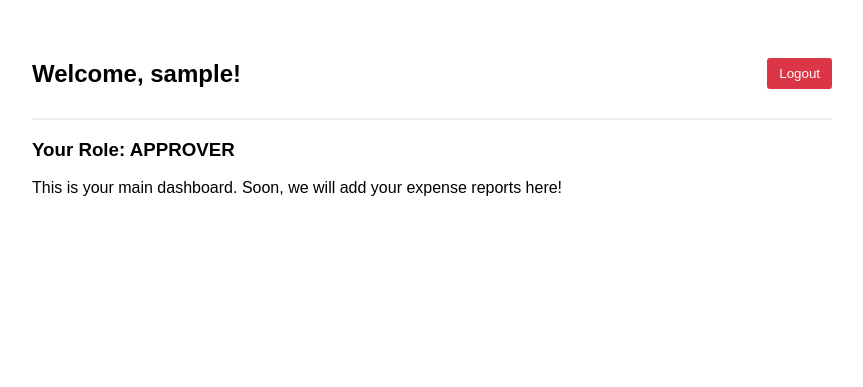
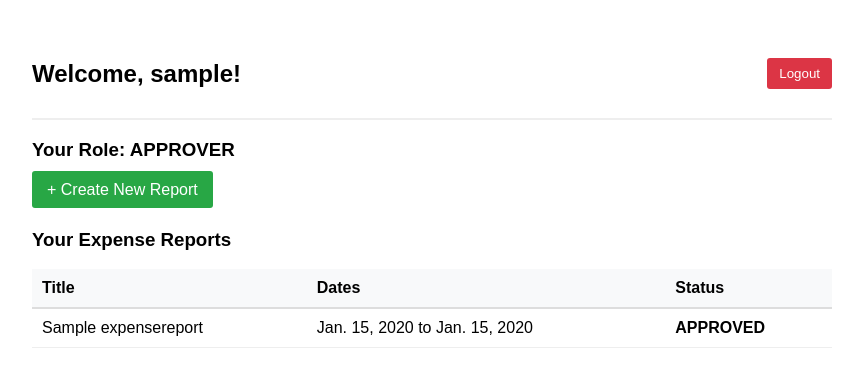
Before and after one commit to Akritiverma12/Take-Home-Project-Assignment, a Django app: page / in a window 1280 px wide. Shown: the top 387 px of the page, without its empty margins (208-1071 px from the left). Run offline with Django 5.2, Linux system fonts and the light colour scheme; a user stored in the database is signed in; tables that the repository leaves empty hold one stand-in row (values such as "Sample post").

Commit message:
feat: create ExpenseReport form and handle submission

```diff
--- a/config/urls.py
+++ b/config/urls.py
@@ -24,4 +24,5 @@ urlpatterns = [
     path('', include('django.contrib.auth.urls')),
 
     path('', views.dashboard, name='dashboard'),
+    path('report/new/', views.create_report, name='create_report'),
 ]
--- a/expenses/views.py
+++ b/expenses/views.py
@@ -1,7 +1,24 @@
-from django.shortcuts import render
+from django.shortcuts import render, redirect
 from django.contrib.auth.decorators import login_required
+from .models import ExpenseReport
+from .forms import ExpenseReportForm
 
 @login_required
 def dashboard(request):
-    # This view requires the user to be logged in
-    return render(request, 'expenses/dashboard.html')
+    # Fetch reports owned by the logged-in user
+    reports = ExpenseReport.objects.filter(owner=request.user).order_by('-created_at')
+    return render(request, 'expenses/dashboard.html', {'reports': reports})
+
+@login_required
+def create_report(request):
+    if request.method == 'POST':
+        form = ExpenseReportForm(request.POST)
+        if form.is_valid():
+            report = form.save(commit=False)
+            report.owner = request.user  # Assign the logged-in user as the owner
+            report.save()
+            return redirect('dashboard')
+    else:
+        form = ExpenseReportForm()
+
+    return render(request, 'expenses/create_report.html', {'form': form})
--- a/templates/expenses/dashboard.html
+++ b/templates/expenses/dashboard.html
@@ -15,7 +15,29 @@
 
     <h3>Your Role: <strong>{{ user.role }}</strong></h3>
 
-    <p>This is your main dashboard. Soon, we will add your expense reports here!</p>
+    <div style="margin-top: 20px;">
+        <a href="{% url 'create_report' %}" style="padding: 10px 15px; background: #28a745; color: white; text-decoration: none; border-radius: 3px;">+ Create New Report</a>
+    </div>
+
+    <h3 style="margin-top: 30px;">Your Expense Reports</h3>
+    <table style="width: 100%; border-collapse: collapse; margin-top: 10px;">
+        <tr style="background: #f8f9fa; text-align: left;">
+            <th style="padding: 10px; border-bottom: 2px solid #ddd;">Title</th>
+            <th style="padding: 10px; border-bottom: 2px solid #ddd;">Dates</th>
+            <th style="padding: 10px; border-bottom: 2px solid #ddd;">Status</th>
+        </tr>
+        {% for report in reports %}
+        <tr>
+            <td style="padding: 10px; border-bottom: 1px solid #eee;">{{ report.title }}</td>
+            <td style="padding: 10px; border-bottom: 1px solid #eee;">{{ report.start_date }} to {{ report.end_date }}</td>
+            <td style="padding: 10px; border-bottom: 1px solid #eee;"><strong>{{ report.status }}</strong></td>
+        </tr>
+        {% empty %}
+        <tr>
+            <td colspan="3" style="padding: 10px; text-align: center; color: #666;">No reports found. Create one above!</td>
+        </tr>
+        {% endfor %}
+    </table>
 
 </body>
 </html>
```
Also changed, not shown: expenses/forms.py (added, +11 -0 lines), templates/expenses/create_report.html (added, +21 -0 lines).
